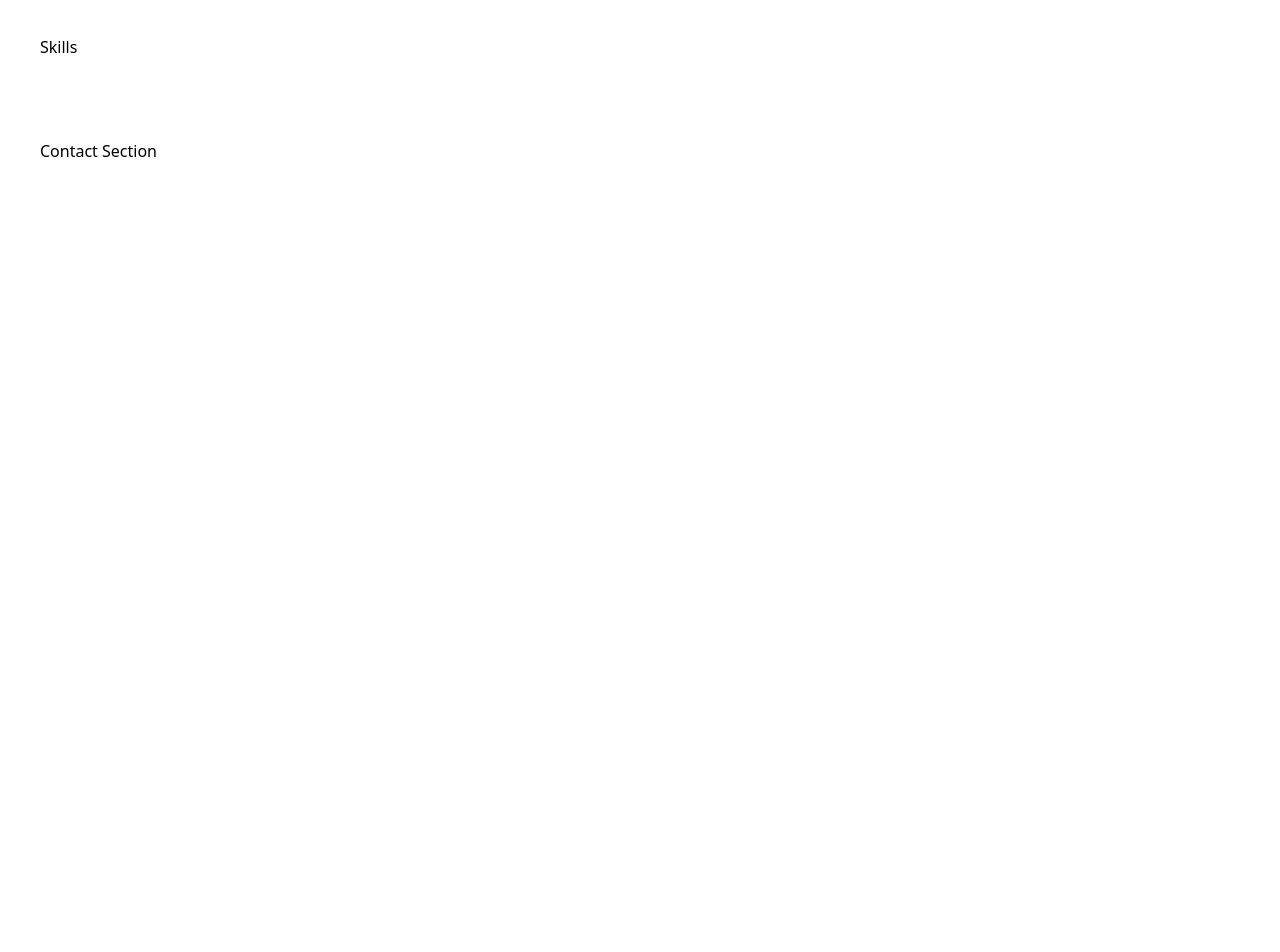
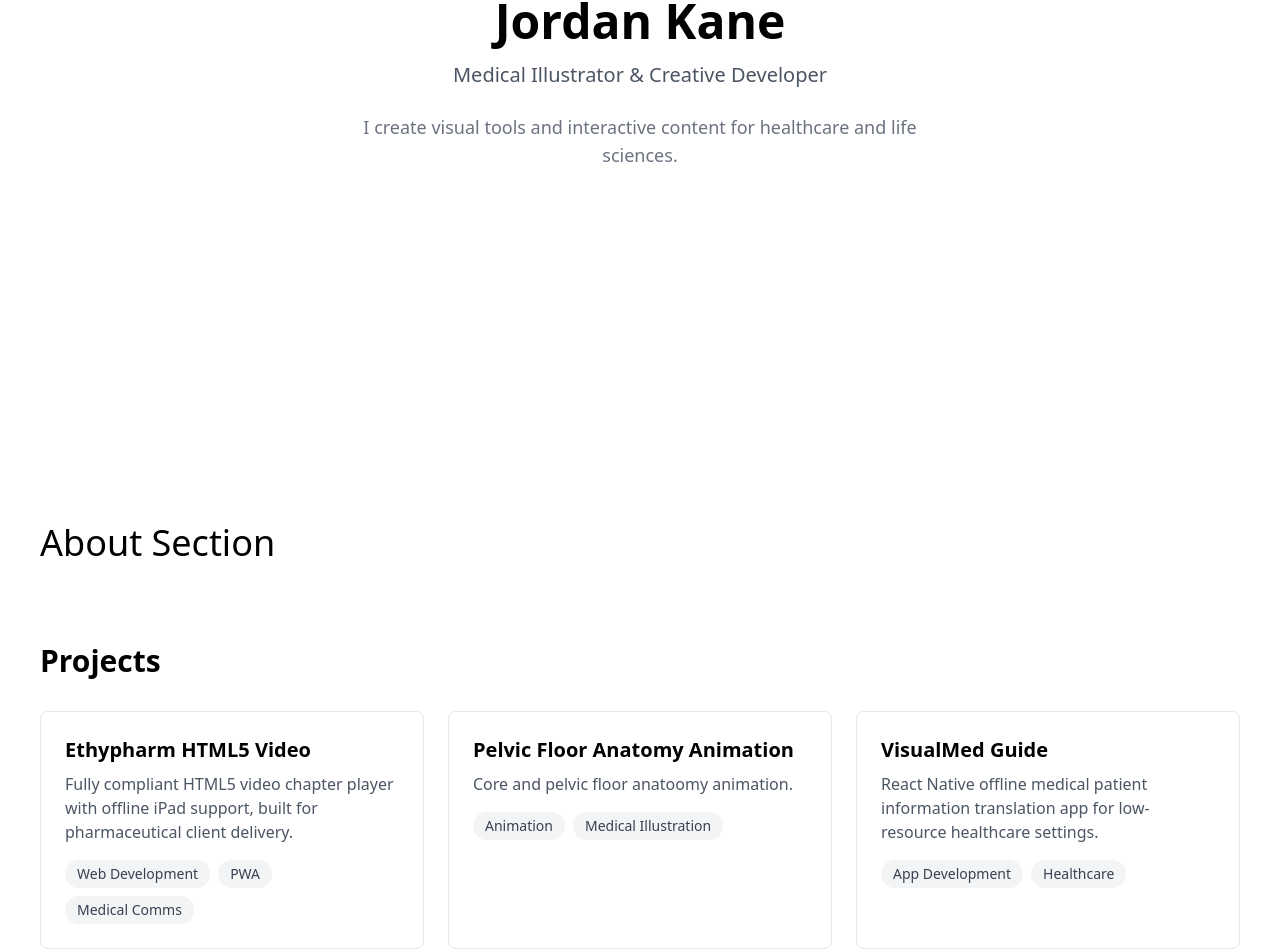
Before and after one commit to jxkane/my-portfolio, a React (Create React App) app: page / in a window 1280 px wide. Shown: the part 317-1269 px from the top of the page. Before the commit the page ends 800 px from the top, so only its background shows below. Built offline with nearby package versions, Linux system fonts and the light colour scheme.

Commit message:
add hero and projects with data file

```diff
--- a/src/App.js
+++ b/src/App.js
@@ -1,5 +1,3 @@
-import logo from './logo.svg';
-import './App.css';
 import Hero from './components/Hero';
 import About from './components/About';
 import Projects from './components/Projects';
--- a/src/components/About.js
+++ b/src/components/About.js
@@ -1,7 +1,7 @@
 function About() {
     return (
         <section className="p-10">
-            <h1 className="text-4x1">About Section</h1>
+            <h1 className="text-4xl">About Section</h1>
         </section>
 
     );
--- a/src/components/Contact.js
+++ b/src/components/Contact.js
@@ -1,7 +1,7 @@
 function Contact() {
     return (
         <section className="p-10">
-            <h1 className="text-4x1">Contact Section</h1>
+            <h1 className="text-4xl">Contact Section</h1>
         </section>
     );
 }
--- a/src/components/Hero.js
+++ b/src/components/Hero.js
@@ -1,7 +1,11 @@
 function Hero() {
     return (
-        <section className="p-10">
-            <h1 className="text4x1">Hero Section</h1>
+        <section className="min-h-screen flex flex-col justify-center items-center text-center p-10">
+            <h1 className="text-5xl font-bold mb-4">Jordan Kane</h1>
+            <p className="text-xl text-gray-600 mb-6">Medical Illustrator & Creative Developer</p>
+            <p className="text-lg text-gray-500 max-w-xl">
+                I create visual tools and interactive content for healthcare and life sciences.
+            </p>
         </section>
     );
 }
--- a/src/components/Projects.js
+++ b/src/components/Projects.js
@@ -1,7 +1,35 @@
+import projects from '../data/projects';
+
+
+function ProjectCards({ title, description, tags }) {
+    return (
+        <div className="border border-gray-200 rounded-lg p-6">
+            <h3 className="text-xl font-semibold mb-2">{title}</h3>
+            <p className="text-gray-600 mb-4">{description}</p>
+            <div className="flex flex-wrap gap-2">
+                {tags.map((tag) => (
+                    <span key={tag} className="bg-gray-100 text-gray-700 text-sm px-3 py-1 rounded-full">
+                        {tag}
+                    </span>
+                ))}
+            </div>
+        </div>
+    );
+}
 function Projects () {
     return (
         <section className="p-10">
-            <h1 className="text-4x1">Projects</h1>
+            <h2 className="text-3xl font-bold mb-8">Projects</h2>
+            <div className="grid grid-cols-1 md:grid-cols-2 lg:grid-cols-3 gap-6">
+               {projects.map ((project) => (
+                <ProjectCards
+                key={project.id}
+                title={project.title}
+                description={project.description}
+                tags={project.tags}
+                />
+               ))}
+            </div>
         </section>
     );
 }
--- a/src/components/Skills.js
+++ b/src/components/Skills.js
@@ -1,7 +1,7 @@
 function Skills() {
     return (
         <section className="p-10">
-            <h1 className="text-4x1">Skills</h1>
+            <h1 className="text-4xl">Skills</h1>
         </section>
     );
 }
--- /dev/null
+++ b/src/data/projects.js
@@ -0,0 +1,22 @@
+const projects = [
+    {
+        id: 1,
+        title: "Ethypharm HTML5 Video",
+        description: "Fully compliant HTML5 video chapter player with offline iPad support, built for pharmaceutical client delivery.",
+        tags: ["Web Development", "PWA", "Medical Comms"],
+    },
+    {
+        id: 2,
+        title: "Pelvic Floor Anatomy Animation",
+        description: "Core and pelvic floor anatoomy animation.",
+        tags: ["Animation", "Medical Illustration"],
+    },
+    {
+        id: 3,
+        title: "VisualMed Guide",
+        description: "React Native offline medical patient information translation app for low-resource healthcare settings.",
+        tags: ["App Development", "Healthcare"],
+    }
+];
+
+export default projects;
```
